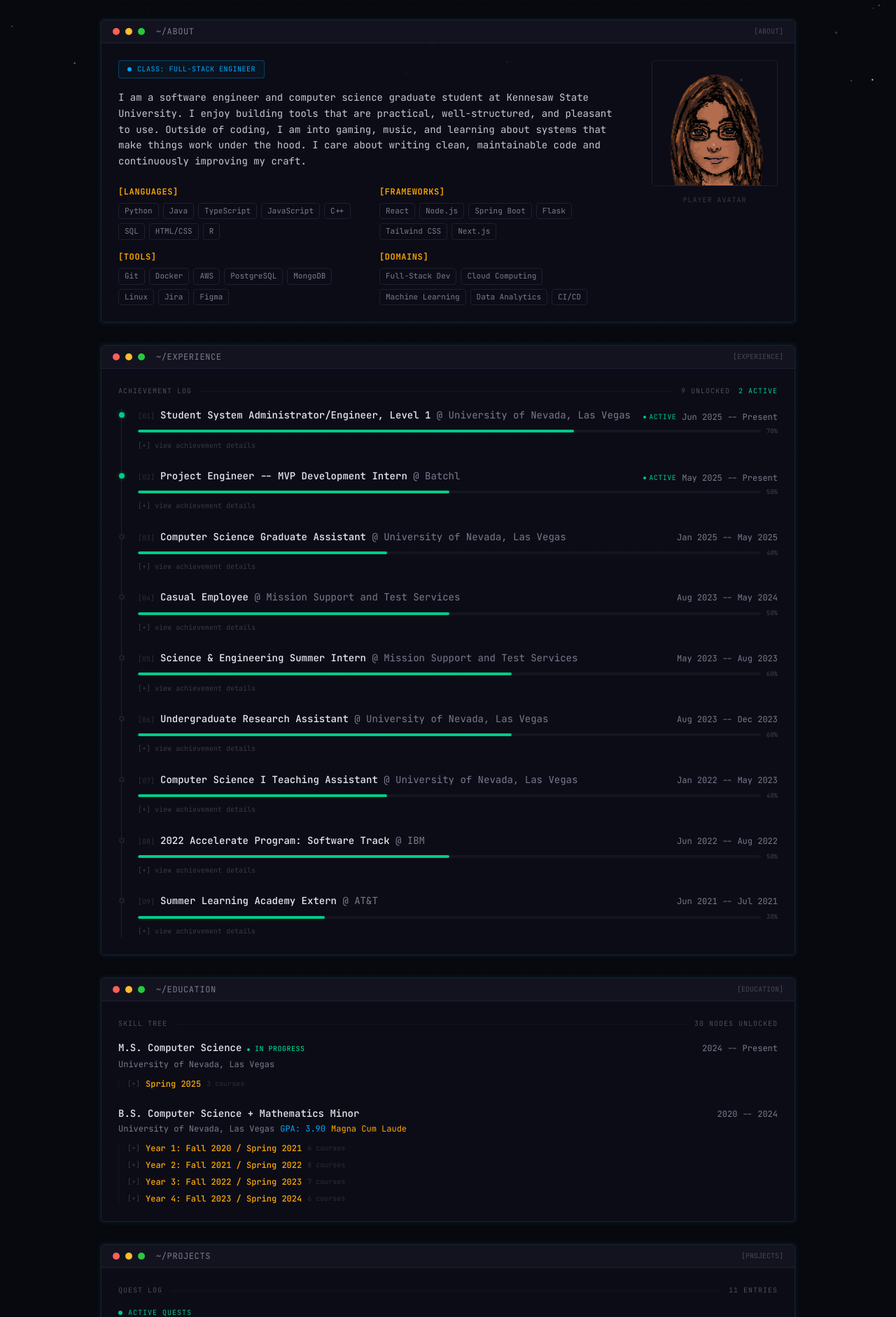
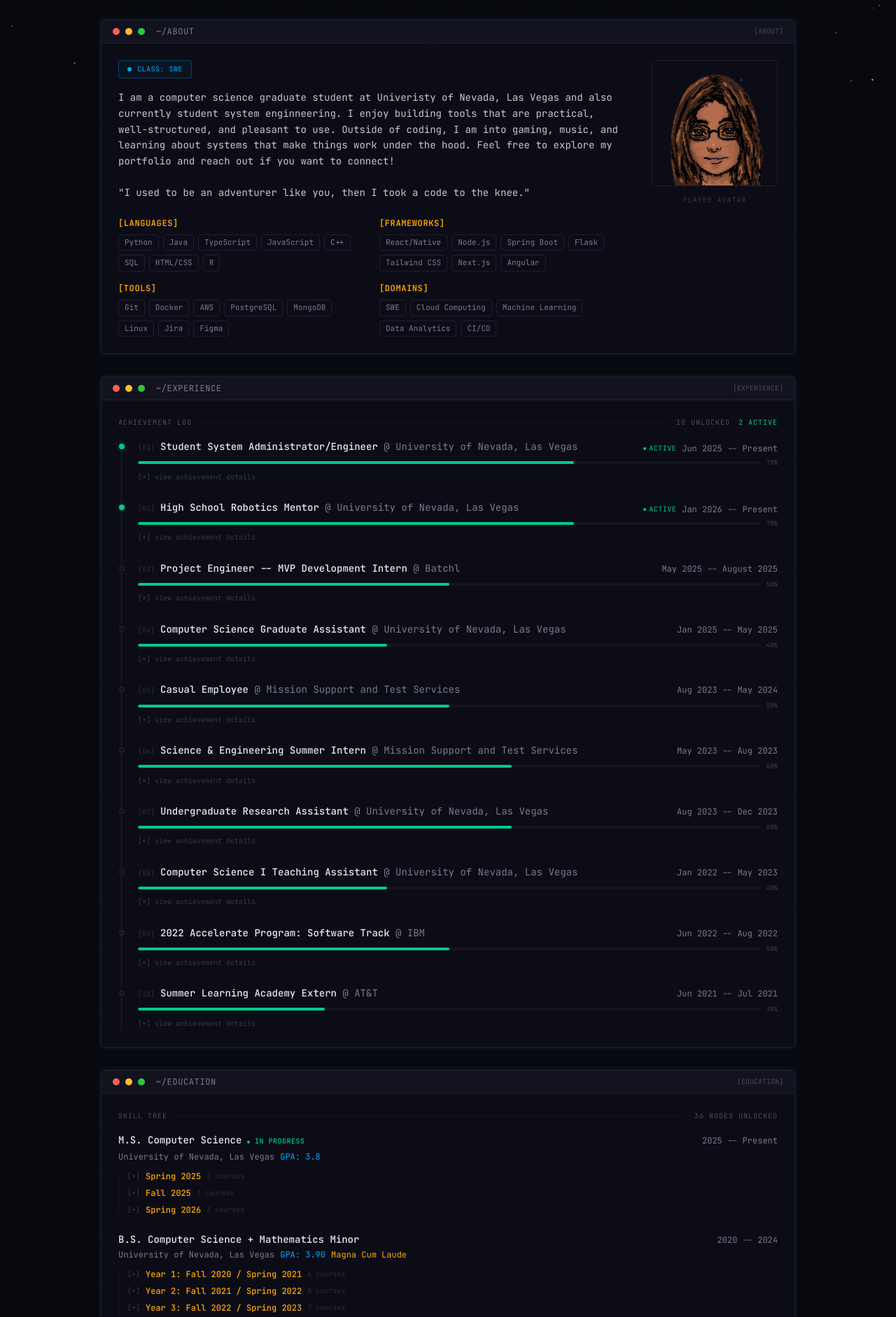
Before and after one commit to jenlcmc/my-portfolio, a React (Vite) app: page / in a window 1280 px wide. Shown: the part 678-2560 px from the top of the page at 70% size. Built offline with nearby package versions, Linux system fonts and the light colour scheme.

Commit message:
add new info

```diff
--- a/src/components/CommandTerminal.tsx
+++ b/src/components/CommandTerminal.tsx
@@ -54,7 +54,7 @@ const SKILLS_TEXT = [
   '│ Git  Docker  AWS  PostgreSQL         │',
   '│ MongoDB  Linux  Jira  Figma          │',
   '├─ Domains ────────────────────────────┤',
-  '│ Full-Stack  Cloud  ML  Data  CI/CD   │',
+  '│ SWE  Cloud  ML  Data  CI/CD   │',
   '└───────────────────────────────────────┘',
 ];
 
--- a/src/data/education.ts
+++ b/src/data/education.ts
@@ -16,7 +16,8 @@ export interface Degree {
 export const grad: Degree = {
   degree: 'M.S. Computer Science',
   school: 'University of Nevada, Las Vegas',
-  period: '2024 -- Present',
+  period: '2025 -- Present',
+  gpa: '3.8',
   current: true,
   semesters: [
     {
@@ -26,6 +27,18 @@ export const grad: Degree = {
         'CS 657: Database Management Systems',
         'CS 677: Analysis of Algorithms',
       ],
+    },
+    {
+      label: 'Fall 2025',
+      courses: [
+        'CS 722: Advanced Machine Learning',
+        'CS 689: Autonomous Racing Car',
+        'ME 657: Robotics Mentoring 1',
+      ],
+    },
+    {
+      label: 'Spring 2026',
+      courses: ['CS 689: Deep Learning', 'CS 789: OCR & NLP', 'ME 667: Robotics Mentoring 2'],
     },
   ],
 };
--- a/src/data/experience.ts
+++ b/src/data/experience.ts
@@ -10,7 +10,7 @@ export interface Experience {
 export const experiences: Experience[] = [
   {
     company: 'University of Nevada, Las Vegas',
-    title: 'Student System Administrator/Engineer, Level 1',
+    title: 'Student System Administrator/Engineer',
     period: 'Jun 2025 -- Present',
     current: true,
     description: [
@@ -20,10 +20,29 @@ export const experiences: Experience[] = [
     tech: ['Python', 'GitLab', 'Ansible', 'Terraform', 'Packer', 'AWS', 'Azure'],
   },
   {
+    company: 'University of Nevada, Las Vegas',
+    title: 'High School Robotics Mentor',
+    period: 'Jan 2026 -- Present',
+    current: true,
+    description: [
+      'Mentor programming team in developing autonomous and teleoperated robot control systems for FRC competitions',
+      'Teach sensor integration, motor control, path planning, and vision processing while fostering problem-solving and collaboration skills.',
+    ],
+    tech: [
+      'C++',
+      'GitHub',
+      'ROS',
+      'FRC Control System',
+      'Path Planning Algorithms',
+      'Computer Vision',
+      'PID Control',
+    ],
+  },
+  {
     company: 'Batchl',
     title: 'Project Engineer -- MVP Development Intern',
-    period: 'May 2025 -- Present',
-    current: true,
+    period: 'May 2025 -- August 2025',
+    current: false,
     description: [
       'Developing a mobile-first MVP by translating Figma designs into a functional application using React Native and Python.',
       'Collaborating directly with the founder to define product vision, contribute to the development roadmap, and implement features in a lean environment.',
--- a/src/data/projects.ts
+++ b/src/data/projects.ts
@@ -71,28 +71,4 @@ export const projects: Project[] = [
     github: 'https://github.com/jenlcmc/Alien_Invasion',
     status: 'complete',
   },
-  {
-    title: 'Unit Converter (C++)',
-    description:
-      'Converts between height, mass, number systems (decimal/hex/binary), Roman numerals, and temperature scales. Menu-driven CLI tool.',
-    tech: ['C++', 'C', 'Makefile'],
-    github: 'https://github.com/jenlcmc/convert',
-    status: 'complete',
-  },
-  {
-    title: 'Simple Cipher (C++)',
-    description:
-      'Three cipher implementations: Caesar, Vigenere, and Substitution. Personal project for learning cryptography basics.',
-    tech: ['C++', 'Makefile'],
-    github: 'https://github.com/jenlcmc/cipher',
-    status: 'complete',
-  },
-  {
-    title: 'Code Breaking / Mastermind',
-    description:
-      'Mastermind board game with save/load functionality. Guess a random combination of 6 colors within 6 attempts. Supports game state persistence.',
-    tech: ['C++', 'Makefile'],
-    github: 'https://github.com/jenlcmc/Code-Breaking-Game',
-    status: 'complete',
-  },
 ];
--- a/src/sections/About.tsx
+++ b/src/sections/About.tsx
@@ -8,7 +8,15 @@ const SKILLS: { category: string; items: string[] }[] = [
   },
   {
     category: 'Frameworks',
-    items: ['React', 'Node.js', 'Spring Boot', 'Flask', 'Tailwind CSS', 'Next.js'],
+    items: [
+      'React/Native',
+      'Node.js',
+      'Spring Boot',
+      'Flask',
+      'Tailwind CSS',
+      'Next.js',
+      'Angular',
+    ],
   },
   {
     category: 'Tools',
@@ -16,7 +24,7 @@ const SKILLS: { category: string; items: string[] }[] = [
   },
   {
     category: 'Domains',
-    items: ['Full-Stack Dev', 'Cloud Computing', 'Machine Learning', 'Data Analytics', 'CI/CD'],
+    items: ['SWE', 'Cloud Computing', 'Machine Learning', 'Data Analytics', 'CI/CD'],
   },
 ];
 
@@ -44,7 +52,7 @@ function ClassBadge() {
   return (
     <div className="inline-flex items-center gap-2 px-3 py-1 border border-term-cyan/30 rounded bg-term-cyan/5 text-[10px] tracking-wider uppercase text-term-cyan mb-4">
       <span className="w-1.5 h-1.5 rounded-full bg-term-cyan animate-pulse-slow" />
-      class: full-stack engineer
+      class: SWE
     </div>
   );
 }
@@ -59,11 +67,15 @@ export default function About() {
           <ClassBadge />
 
           <p className="text-txt leading-relaxed text-sm">
-            I am a software engineer and computer science graduate student at Kennesaw State
-            University. I enjoy building tools that are practical, well-structured, and pleasant to
-            use. Outside of coding, I am into gaming, music, and learning about systems that make
-            things work under the hood. I care about writing clean, maintainable code and
-            continuously improving my craft.
+            I am a computer science graduate student at Univeristy of Nevada, Las Vegas and also
+            currently student system enginneering. I enjoy building tools that are practical,
+            well-structured, and pleasant to use. Outside of coding, I am into gaming, music, and
+            learning about systems that make things work under the hood. Feel free to explore my
+            portfolio and reach out if you want to connect!
+          </p>
+          <br />
+          <p className="text-txt leading-relaxed text-sm">
+            &quot;I used to be an adventurer like you, then I took a code to the knee.&quot;
           </p>
 
           {/* Skill inventory */}
--- a/src/sections/Hero.tsx
+++ b/src/sections/Hero.tsx
@@ -80,7 +80,7 @@ export default function Hero() {
 
         {/* Quick data panel */}
         <div className="mt-6 p-3 border border-line/50 rounded bg-base-surface/30 inline-block">
-          <DataLine label="class" value="Full-Stack Engineer" />
+          <DataLine label="class" value="SWE" />
           <DataLine label="level" value="Graduate Student" />
           <DataLine label="location" value="Las Vegas, NV" />
           <DataLine label="status" value="Available for opportunities" />
```
